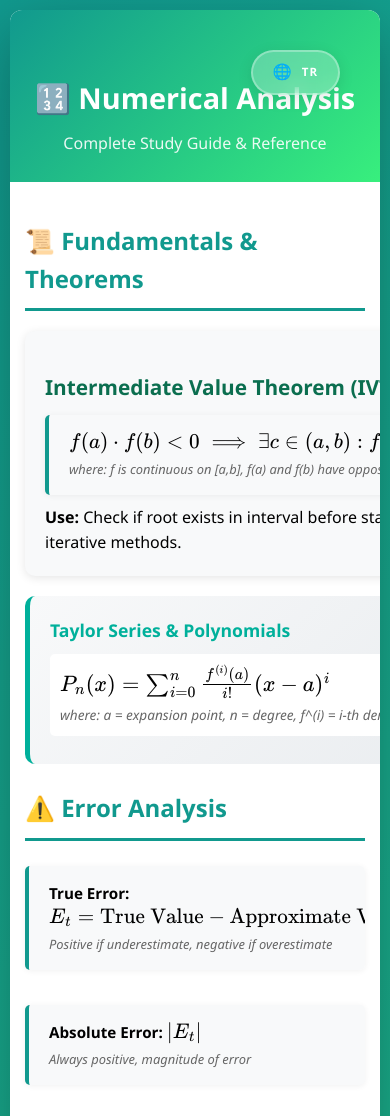
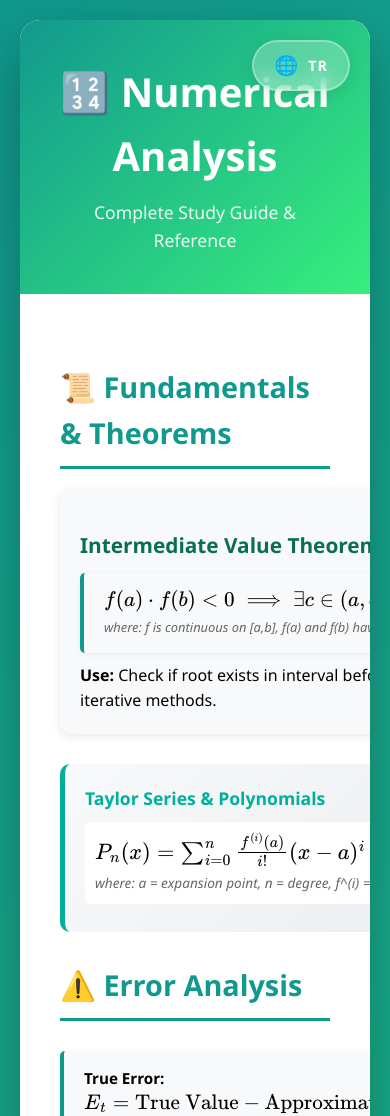
Before and after one commit to dev-hasanolgun/NA-Spreadsheet, a plain HTML site: page index.html in a window 390 px wide. Shown: the top 1116 px of the page. Drawn offline with nearby package versions, Linux system fonts and the light colour scheme.

Commit message:
Update index.html

```diff
--- a/index.html
+++ b/index.html
@@ -234,81 +234,6 @@
       .formula-grid,
       .methods-grid {
         grid-template-columns: 1fr;
-      }
-    }
-
-    @media (max-width: 600px) {
-      body {
-        padding: 10px;
-      }
-
-      .container {
-        border-radius: 12px;
-      }
-
-      header {
-        padding: 25px 15px;
-        position: relative;
-        /* Contain the toggle */
-      }
-
-      h1 {
-        font-size: 1.8rem;
-        margin-top: 40px;
-        /* Space for toggle if top-right */
-      }
-
-      .subtitle {
-        font-size: 1rem;
-      }
-
-      .content {
-        padding: 15px;
-      }
-
-      h2 {
-        font-size: 1.5rem;
-        margin: 25px 0 15px 0;
-      }
-
-      /* Adjust Toggle to be less intrusive */
-      .lang-toggle {
-        top: 15px;
-        right: 15px;
-        padding: 6px 14px;
-        font-size: 0.8rem;
-        background: rgba(255, 255, 255, 0.3);
-      }
-
-      /* Make math formulas scrollable if too long */
-      .method-form,
-      .formula-box,
-      .step-box {
-        overflow-x: auto;
-      }
-
-      /* Adjust Grid Gap */
-      .grid-2,
-      .methods-grid {
-        gap: 20px;
-      }
-
-      /* Mobile Modal Tweaks */
-      .modal-content {
-        width: 95%;
-        margin: 5px;
-      }
-
-      .modal-header {
-        padding: 15px 20px;
-      }
-
-      .modal-body {
-        padding: 15px 20px;
-      }
-
-      .close-btn {
-        font-size: 1.5rem;
       }
     }
 
```
